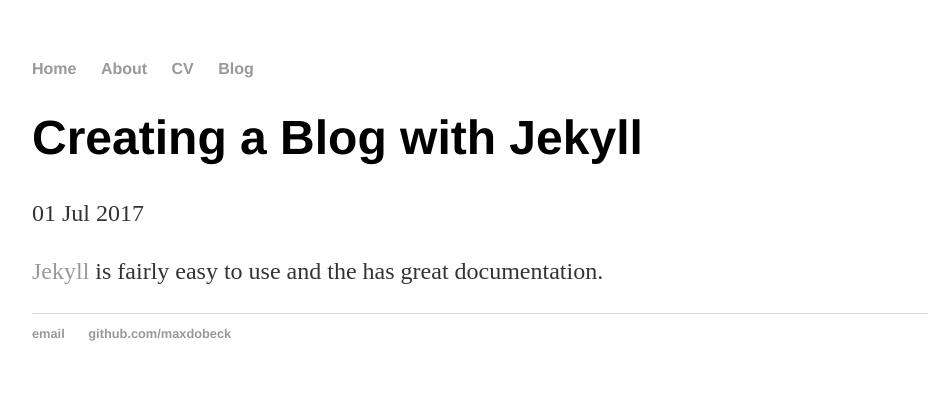
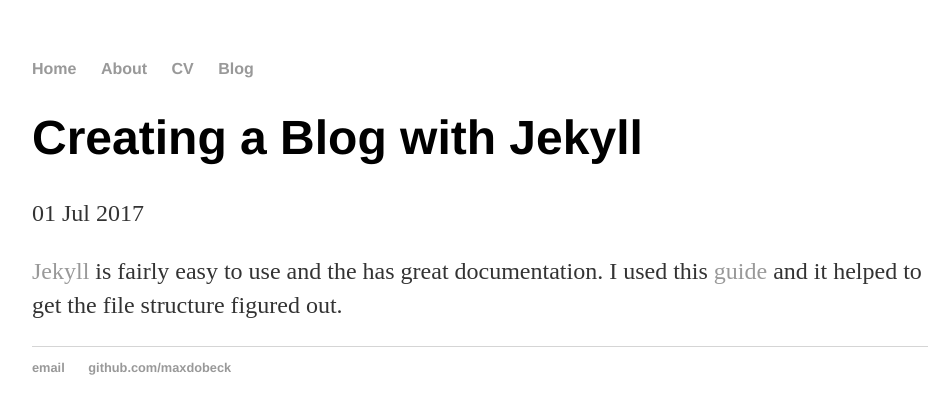
Before and after one commit to maxdobeck/maxdobeck.github.io, a Jekyll site: the page built from _posts/2017-08-01-creating-jekyll-blog.md, in a window 1280 px wide. Shown: the top 414 px of the page, without its empty margins (160-1112 px from the left). Built offline with Jekyll 4.4.1, drawn with Linux system fonts in a browser that asks for light colours.

```diff
--- a/_posts/2017-08-01-creating-jekyll-blog.md
+++ b/_posts/2017-08-01-creating-jekyll-blog.md
@@ -4,4 +4,4 @@ title: "Creating a Blog with Jekyll"
 date: 2017-07-01
 ---
 
-[Jekyll](http://jekyllrb.com) is fairly easy to use and the has great documentation.
+[Jekyll](http://jekyllrb.com) is fairly easy to use and the has great documentation.  I used this [guide](http://jmcglone.com/guides/github-pages/) and it helped to get the file structure figured out.
--- a/index.html
+++ b/index.html
@@ -4,5 +4,5 @@ title: Maximum Code
 ---
 <div class="blurb">
 	<h1>Hi I'm Max!</h1>
-	<p>I'm slowly working my way towards building a React + Redux app with a Rails Api on the backend.<a href="/about">Read more about my life...</a></p>
+	<p>I'm slowly working my way towards building a React + Redux app with a Rails Api on the backend.</p>
 </div><!-- /.blurb -->
```
Also changed, not shown: blog/index.html (added, +11 -0 lines).
